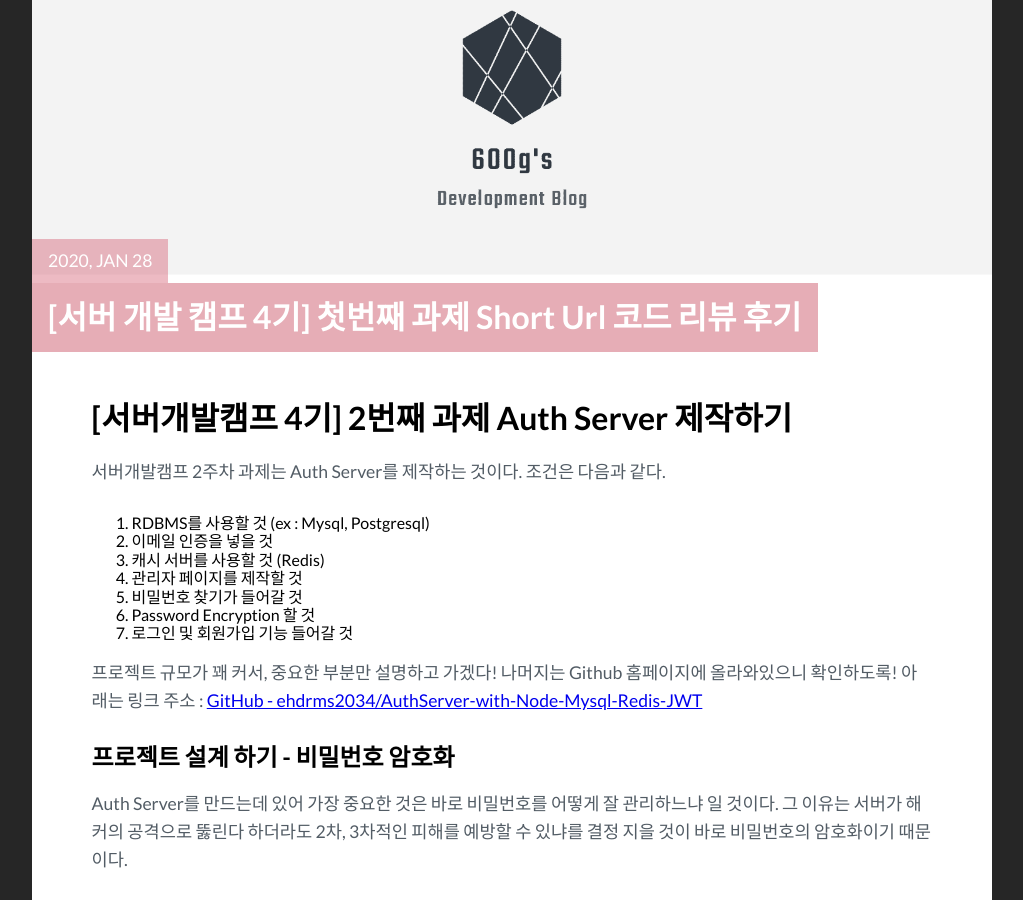
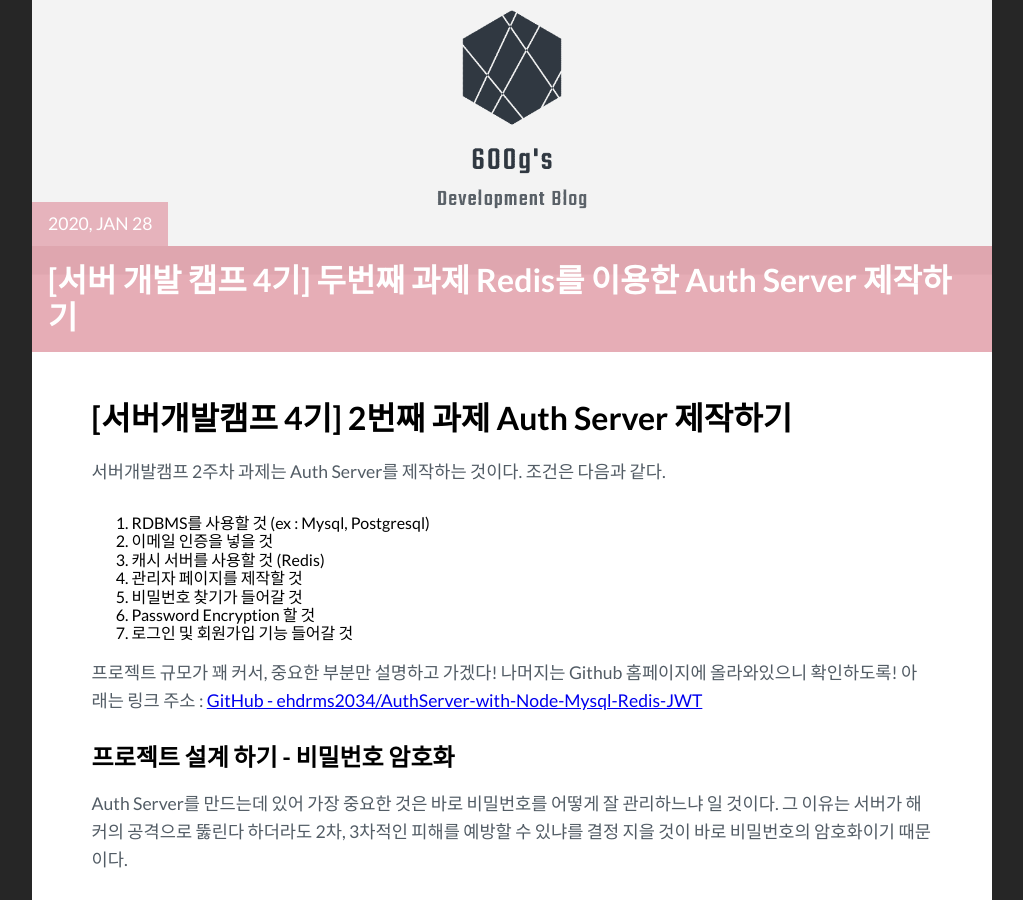
Before and after one commit to ehdrms2034/ehdrms2034.github.io, a Jekyll site: the page built from _posts/2020-01-28-[서버개발캠프4기]-두번째-과제-Redis를-이용한-Auth-Server-제작하기.markdown, in a window 1280 px wide and 900 px high, scrolled down 341 px. Shown: the whole window, without its empty margins (128-1151 px from the left). Built offline with Jekyll 4.4.1, drawn with Linux system fonts in a browser that asks for light colours; comment, search, counter and statistics services are not loaded; some of the changed text lies outside the part shown.

Commit message:
modify 20200128_post title

```diff
--- a/_posts/2020-01-28-[서버개발캠프4기]-두번째-과제-Redis를-이용한-Auth-Server-제작하기.markdown
+++ b/_posts/2020-01-28-[서버개발캠프4기]-두번째-과제-Redis를-이용한-Auth-Server-제작하기.markdown
@@ -1,6 +1,6 @@
 ---
 layout: post
-title: "[서버 개발 캠프 4기] 첫번째 과제 Short Url 코드 리뷰 후기"
+title: "[서버 개발 캠프 4기] 두번째 과제 Redis를 이용한 Auth Server 제작하기"
 img: default.png # Add image post (optional)
 date: 2020-01-28 22:50:00 +0900
 description: You’ll find this post in your `_posts` directory. Go ahead and edit it and re-build the site to see your changes. # Add post description (optional)
```
